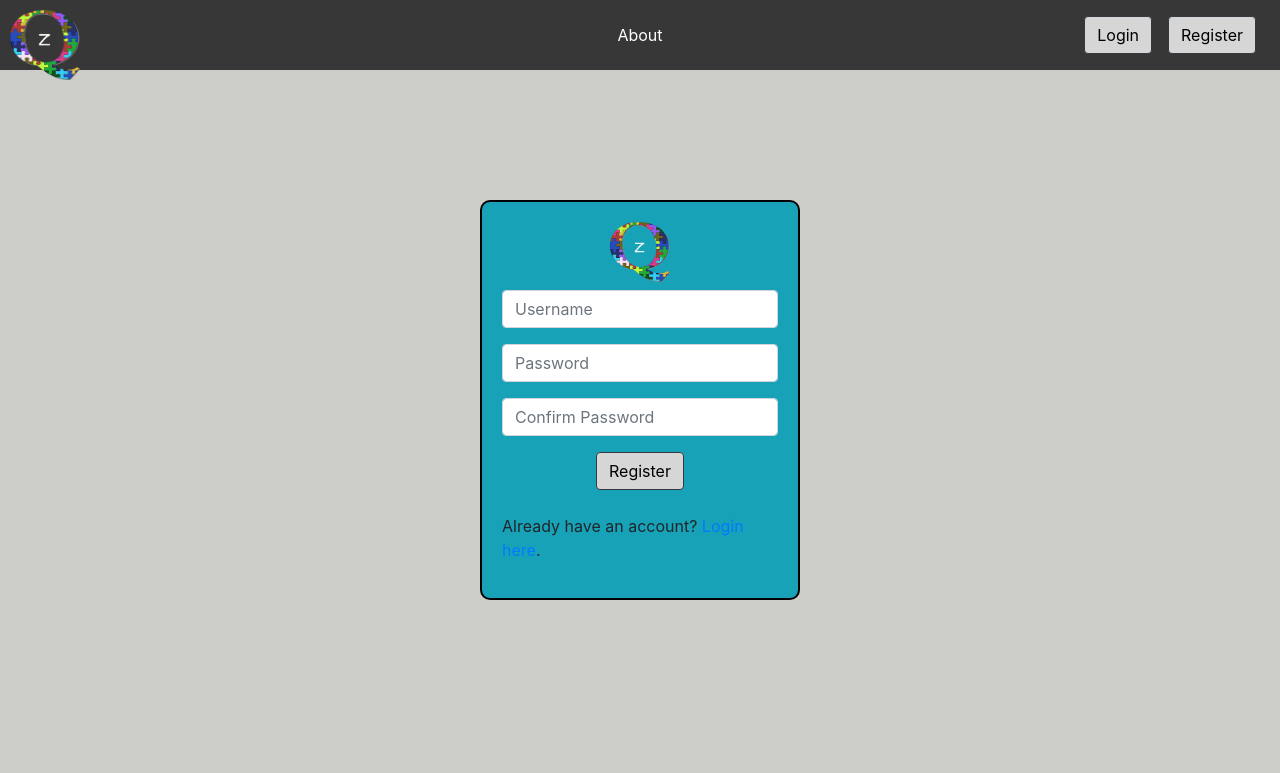
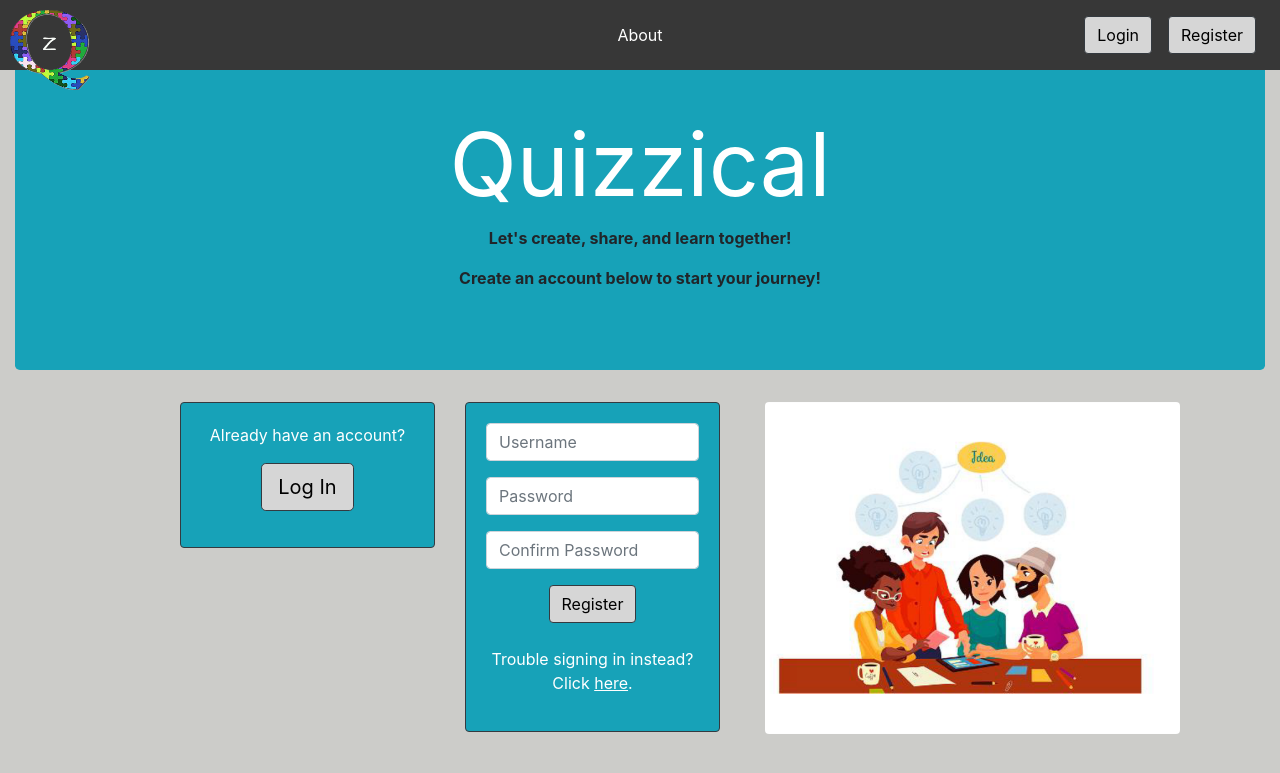
Before and after one commit to Team5CS633/Quizzical, a PHP site: page /register.php in a window 1280 px wide. Shown: the top 773 px of the page. Run offline with PHP 8.4, Linux system fonts and the light colour scheme.

Commit message:
UI changes

```diff
--- a/about.php
+++ b/about.php
@@ -35,7 +35,7 @@ require_once "config.php";
         <div class="navbar-collapse collapse w-100 ml-auto d-flex align-items-center" id="collapsingNavbar3">
         <ul class="navbar-nav w-100 justify-content-start">
                 <li class="nav-item">
-                    <a href="index.php" class="logo navbar-brand p-0"><img src="img/Qlogo.png" width="70" height="70" alt="Quizzical"></a>
+                    <a href="index.php" class="logo navbar-brand p-0"><img src="img/Qlogo.png" width="80" height="80" alt="Quizzical"></a>
                     <button class="navbar-toggler" type="button" data-toggle="collapse" data-target="#collapsingNavbar3">
                     <span class="navbar-toggler-icon"></span>
                     </button>
--- a/index.php
+++ b/index.php
@@ -35,7 +35,7 @@ require_once "config.php";
         <div class="navbar-collapse collapse w-100 ml-auto d-flex align-items-center" id="collapsingNavbar3">
         <ul class="navbar-nav w-100 justify-content-start">
                 <li class="nav-item">
-                    <a href="index.php" class="logo navbar-brand p-0"><img src="img/Qlogo.png" width="70" height="70" alt="Quizzical"></a>
+                    <a href="index.php" class="logo navbar-brand p-0"><img src="img/Qlogo.png" width="80" height="80" alt="Quizzical"></a>
                     <button class="navbar-toggler" type="button" data-toggle="collapse" data-target="#collapsingNavbar3">
                     <span class="navbar-toggler-icon"></span>
                     </button>
--- a/register.php
+++ b/register.php
@@ -150,7 +150,7 @@ if ($_SERVER["REQUEST_METHOD"] == "POST") {
         <div class="navbar-collapse collapse w-100 ml-auto d-flex align-items-center" id="collapsingNavbar3">
         <ul class="navbar-nav w-100 justify-content-start">
                 <li class="nav-item">
-                    <a href="index.php" class="logo navbar-brand p-0"><img src="img/Qlogo.png" width="70" height="70" alt="Quizzical"></a>
+                    <a href="index.php" class="logo navbar-brand p-0"><img src="img/Qlogo.png" width="80" height="80" alt="Quizzical"></a>
                     <button class="navbar-toggler" type="button" data-toggle="collapse" data-target="#collapsingNavbar3">
                     <span class="navbar-toggler-icon"></span>
                     </button>
@@ -176,11 +176,33 @@ if ($_SERVER["REQUEST_METHOD"] == "POST") {
         </div>
     </nav>
 
+    <br><br>
+
+    <div class="container-fluid">
+    <div class="jumbotron text-center">
+        <h1 class="display-2 text-white"><b>Quizzical</b></h1>
+        <p class="text-black"><b>Let's create, share, and learn together!</b></p>
+        <p class="text-black"><b>Create an account below to start your journey!</b></p>
+    </div>
+    </div>
+
     <div class="container">
         <div class="row">
-            <div class="form_bg">
+            <div class="col-sm-1">
+            </div>
+            <div class="col-sm-3">
+                <div class="card text-white bg-info border-dark mb-4">
+                    <div class="card-body align-center">
+                        <p>Already have an account?</p>
+                        <p><a href="login.php" class="btn btn-success btn-lg btn-outline-dark">Log In</a></p>
+                    </div>
+                </div>
+            </div>
+            <div class="col-sm-3">
+                <div class="card text-white bg-info border-dark mb-4">
+                    <div class="card-body">
+                        <div class="form">
                             <form class="needs-validation" action="<?php echo htmlspecialchars($_SERVER["PHP_SELF"]); ?>" method="post" novalidate>
-                <h2 class="text-center"><img src="img/Qlogo.png" width="60" height="60"></h2>
                                 <div class="form-group <?php echo (!empty($username_err)) ? 'has-error' : ''; ?>">
                                     <input type="text" name="username" class="form-control" value="<?php echo $username; ?>" placeholder="Username" required>
                                     <div class="badge"><?php echo $username_err; ?></div>
@@ -196,11 +218,26 @@ if ($_SERVER["REQUEST_METHOD"] == "POST") {
                                 <div class="align-center">
                                     <input type="submit" class="btn btn-success btn-outline-dark" value="Register">
                                 </div>
+
                                 <br>
-                    <p>Already have an account? <a href="login.php">Login here</a>.</p>
+
+                                <div class="align-center">
+                                    <p>Trouble signing in instead?<br>Click <a class="text-white" href="#"><u>here</u></a>.</p>
+                                </div>
                             </form>
                         </div>
                     </div>
                 </div>
+            </div>
+            <div class="col-sm-5">
+                <div class="container border-dark">
+                    <img src="img/QuizImg.png" class="img-fluid rounded mx-auto d-block" alt="Quiz Image">
+                </div>
+            </div>
+            <div class="col-sm-1">
+            </div>
+        </div>
+    </div>
+
 </body>
 </html>
```
Also changed, not shown: login.php (+14 -10 lines), quiz.php (+18 -9 lines), welcome.php (+7 -7 lines). Lines whose indentation alone changed are shown as unchanged.
